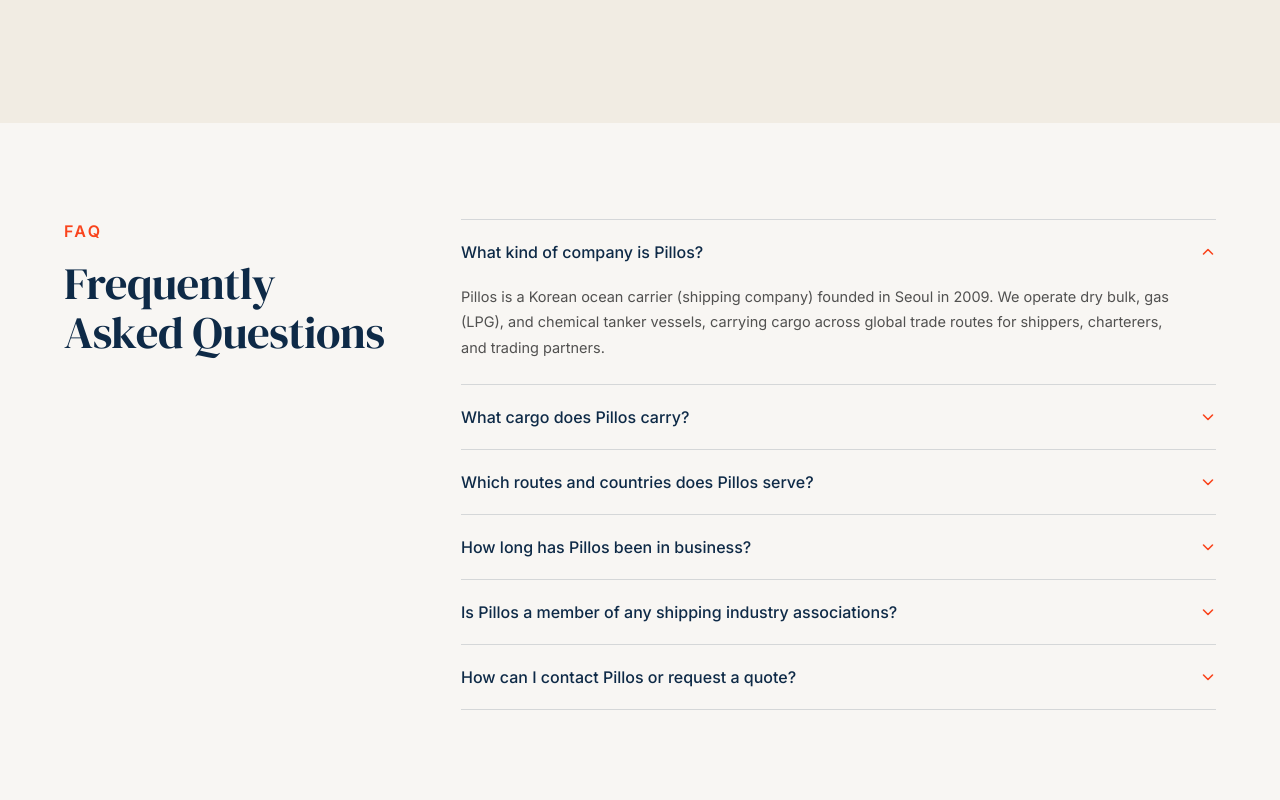
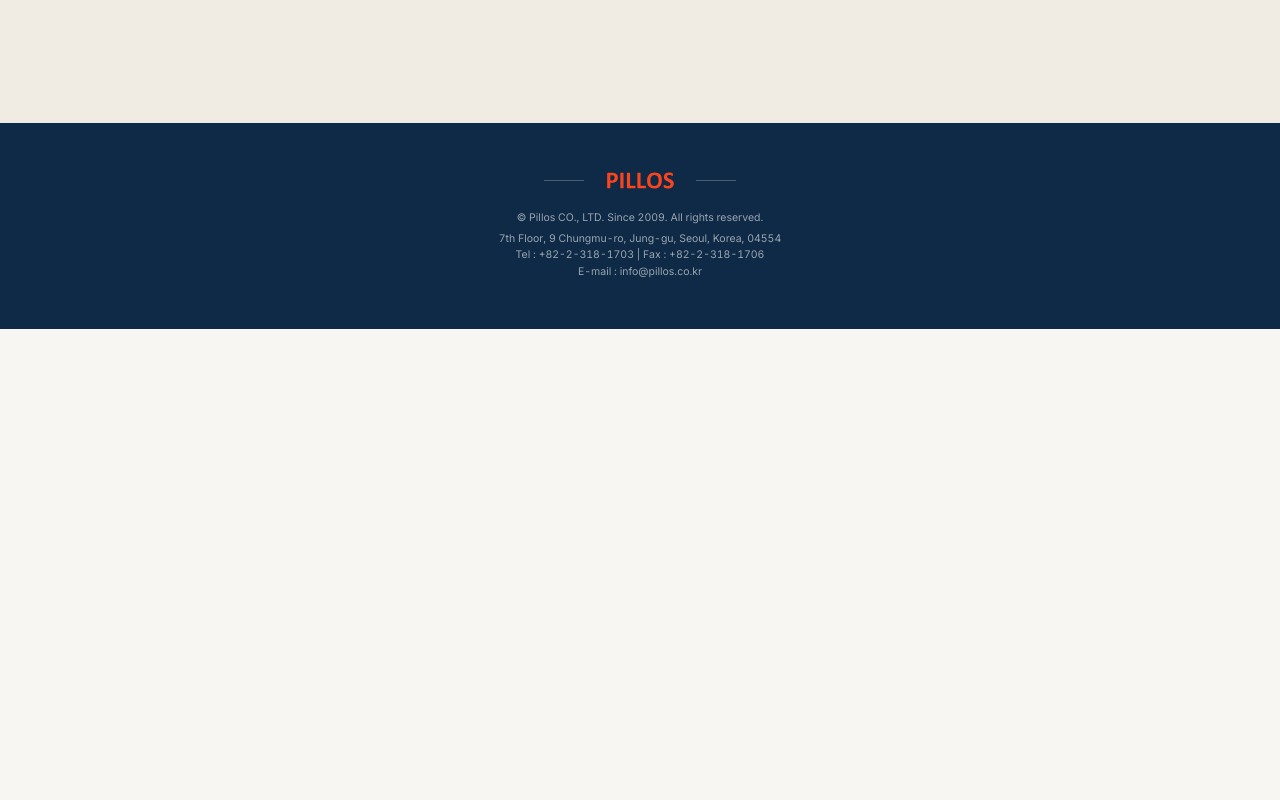
Before and after one commit to rheegr/pillos-corporate-site, a Next.js app: page /about in a window 1280 px wide. Shown: the part 2640-3440 px from the top of the page. After the commit the page ends 2969 px from the top, so only its background shows below. Built offline with nearby package versions, Linux system fonts and the light colour scheme; a web font is replaced by a local one.

Commit message:
Revert "SEO/GEO: fix sitemap/robots domain, add FAQ section+schema, org memberOf, search-console verification slots"
This reverts commit ecf4ee268aa2e8ad9bb52f2042b93f38667296eb.

```diff
--- a/src/app/about/page.tsx
+++ b/src/app/about/page.tsx
@@ -4,7 +4,6 @@
 import About from "@/components/About";
 import VisionMissionValues from "@/components/VisionMissionValues";
 import FromTheBridge from "@/components/FromTheBridge";
-import FAQ from "@/components/FAQ";
 import Footer from "@/components/Footer";
 import { pageHeroes } from "@/data/content";
 
@@ -28,7 +27,6 @@
       <About />
       <FromTheBridge />
       <VisionMissionValues />
-      <FAQ />
       <Footer />
     </main>
   );
--- a/src/app/layout.tsx
+++ b/src/app/layout.tsx
@@ -109,15 +109,6 @@
     index: true,
     follow: true,
   },
-  // TODO(Gary): Naver Search Advisor(https://searchadvisor.naver.com) 가입 후
-  // 사이트 소유확인 메타태그 코드로 아래 값을 교체. Google Search Console도
-  // 같은 방식으로 site-verification 코드 받으면 google 키에 채워넣기.
-  verification: {
-    // google: "GOOGLE_SITE_VERIFICATION_CODE",
-    other: {
-      // "naver-site-verification": "NAVER_VERIFICATION_CODE",
-    },
-  },
 };
 
 export const viewport: Viewport = {
@@ -173,10 +164,6 @@
   ],
   naics: "483111",
   areaServed: ["KR", "JP", "CN", "AU", "Southeast Asia", "Global"],
-  memberOf: [
-    { "@type": "Organization", name: "Korea Shipowners' Association" },
-    { "@type": "Organization", name: "Korea Shipping Association" },
-  ],
 };
 
 const websiteSchema = {
--- a/src/app/robots.ts
+++ b/src/app/robots.ts
@@ -3,6 +3,6 @@
 export default function robots(): MetadataRoute.Robots {
   return {
     rules: [{ userAgent: "*", allow: "/" }],
-    sitemap: "https://pillos.co.kr/sitemap.xml",
+    sitemap: "https://pillos-website-v2.vercel.app/sitemap.xml",
   };
 }
--- a/src/app/sitemap.ts
+++ b/src/app/sitemap.ts
@@ -1,6 +1,6 @@
 import type { MetadataRoute } from "next";
 
-const base = "https://pillos.co.kr";
+const base = "https://pillos-website-v2.vercel.app";
 
 export default function sitemap(): MetadataRoute.Sitemap {
   const now = new Date();
--- a/src/components/FAQ.tsx
+++ /dev/null
@@ -1,96 +0,0 @@
-"use client";
-
-import { useState } from "react";
-import { useLanguage } from "@/contexts/LanguageContext";
-import { faq } from "@/data/content";
-import Reveal from "./Reveal";
-
-function ChevronIcon({ open }: { open: boolean }) {
-  return (
-    <svg
-      width="16"
-      height="16"
-      viewBox="0 0 16 16"
-      fill="none"
-      aria-hidden
-      className={`shrink-0 transition-transform duration-200 text-[#f9441d] ${open ? "rotate-180" : ""}`}
-    >
-      <path d="M3.5 6L8 10.5L12.5 6" stroke="currentColor" strokeWidth="1.6" strokeLinecap="round" strokeLinejoin="round" />
-    </svg>
-  );
-}
-
-export default function FAQ() {
-  const { t } = useLanguage();
-  const [openIndex, setOpenIndex] = useState<number | null>(0);
-
-  return (
-    <section id="faq" className="relative bg-[#f8f6f3] text-[#0e2a47] py-16 lg:py-24">
-      <div className="mx-auto max-w-[1280px] px-6 sm:px-10 lg:px-16">
-        <div className="grid grid-cols-12 gap-y-8 md:gap-10">
-          <div className="col-span-12 md:col-span-4">
-            <Reveal>
-              <div className="eyebrow text-[#f9441d]">{t(faq.overline)}</div>
-              <h2 className="tx-h2 balance mt-4 max-w-[360px] text-[#0e2a47]">{t(faq.heading)}</h2>
-            </Reveal>
-          </div>
-
-          <div className="col-span-12 md:col-span-8 max-w-[760px]">
-            <div className="border-t border-[#0e2a47]/15">
-              {faq.items.map((item, i) => {
-                const open = openIndex === i;
-                return (
-                  <Reveal key={item.q.en} delay={Math.min(i * 40, 200)}>
-                    <div className="border-b border-[#0e2a47]/15">
-                      <button
-                        type="button"
-                        onClick={() => setOpenIndex(open ? null : i)}
-                        aria-expanded={open}
-                        className="flex w-full items-center justify-between gap-6 py-5 text-left"
-                      >
-                        <span className="text-[15px] sm:text-[16px] font-medium leading-[1.5] text-[#0e2a47]">
-                          {t(item.q)}
-                        </span>
-                        <ChevronIcon open={open} />
-                      </button>
-                      {open && (
-                        <p className="pb-6 pr-8 text-[14.5px] leading-[1.75] text-[#1a1a1a]/75">
-                          {t(item.a)}
-                        </p>
-                      )}
-                    </div>
-                  </Reveal>
-                );
-              })}
-            </div>
-          </div>
-        </div>
-      </div>
-
-      {/* FAQPage structured data — always emits both EN and KO Q&A so
-          AI answer engines (ChatGPT, Perplexity, Gemini) and Google's
-          FAQ rich results can cite this page directly. */}
-      <script
-        type="application/ld+json"
-        dangerouslySetInnerHTML={{
-          __html: JSON.stringify({
-            "@context": "https://schema.org",
-            "@type": "FAQPage",
-            mainEntity: faq.items.flatMap((item) => [
-              {
-                "@type": "Question",
-                name: item.q.en,
-                acceptedAnswer: { "@type": "Answer", text: item.a.en },
-              },
-              {
-                "@type": "Question",
-                name: item.q.ko,
-                acceptedAnswer: { "@type": "Answer", text: item.a.ko },
-              },
-            ]),
-          }),
-        }}
-      />
-    </section>
-  );
-}
--- a/src/data/content.ts
+++ b/src/data/content.ts
@@ -299,78 +299,6 @@
       "Korea Shipping Association",
     ],
   },
-};
-
-// ---------- FAQ (About page - also emitted as FAQPage JSON-LD) ----------
-
-export const faq = {
-  overline: { en: "FAQ", ko: "자주 묻는 질문" },
-  heading: {
-    en: "Frequently Asked Questions",
-    ko: "필로스에 대해 자주 묻는 질문",
-  },
-  items: [
-    {
-      q: {
-        en: "What kind of company is Pillos?",
-        ko: "필로스는 어떤 회사인가요?",
-      },
-      a: {
-        en: "Pillos is a Korean ocean carrier (shipping company) founded in Seoul in 2009. We operate dry bulk, gas (LPG), and chemical tanker vessels, carrying cargo across global trade routes for shippers, charterers, and trading partners.",
-        ko: "필로스는 2009년 서울에서 설립된 대한민국 해상운송선사(외항해운사)입니다. 벌크(건화물), 가스(LPG), 케미컬 탱커 선박을 운항하며 국내외 화주 및 파트너사의 화물을 글로벌 항로로 운송합니다.",
-      },
-    },
-    {
-      q: {
-        en: "What cargo does Pillos carry?",
-        ko: "필로스는 어떤 화물을 운송하나요?",
-      },
-      a: {
-        en: "Three cargo classes: dry bulk (coal, iron ore, grain, steel products, cement), gas (LPG and olefin gases), and liquid chemicals (hydrochloric acid, benzene, base oil). Each is operated under dedicated vessel types and safety standards suited to the cargo.",
-        ko: "벌크(석탄, 철광석, 곡물, 철강재, 시멘트), 가스(LPG, 올레핀), 케미컬(염산, 벤젠, 베이스오일) 세 가지 화물군을 운송합니다. 화물 특성에 맞는 전용 선형과 안전 기준으로 운항합니다.",
-      },
-    },
-    {
-      q: {
-        en: "Which routes and countries does Pillos serve?",
-        ko: "필로스는 어떤 항로와 국가를 운항하나요?",
-      },
-      a: {
-        en: "Pillos operates across Korea, Japan, China, Indonesia, Vietnam, Australia, Russia, and the Americas, as well as key intra-Asia lanes, serving steelmakers, petrochemical and refining companies, power utilities, and global trading houses.",
-        ko: "한국, 일본, 중국, 인도네시아, 베트남, 호주, 러시아, 남미 등 주요 항로와 아시아 역내 항로를 운항하며, 철강사, 석유화학·정유사, 발전사, 종합상사 등을 고객으로 두고 있습니다.",
-      },
-    },
-    {
-      q: {
-        en: "How long has Pillos been in business?",
-        ko: "필로스는 설립된 지 얼마나 되었나요?",
-      },
-      a: {
-        en: "Pillos was founded in 2009 and has over 15 years of continuous operating history, including uninterrupted contract performance through the pandemic-era shipping disruptions.",
-        ko: "필로스는 2009년 설립되어 15년 이상 운항해 왔으며, 팬데믹 기간의 물류 혼란 속에서도 모든 계약을 중단 없이 이행했습니다.",
-      },
-    },
-    {
-      q: {
-        en: "Is Pillos a member of any shipping industry associations?",
-        ko: "필로스는 해운 관련 협회에 가입되어 있나요?",
-      },
-      a: {
-        en: "Yes. Pillos is a full member of the Korea Shipping Association (since 2016) and the Korea Shipowners' Association (since 2018).",
-        ko: "네. 필로스는 2016년 한국해운조합, 2018년 한국선주협회에 정회원으로 가입되어 있습니다.",
-      },
-    },
-    {
-      q: {
-        en: "How can I contact Pillos or request a quote?",
-        ko: "필로스에 문의하거나 견적을 요청하려면 어떻게 하나요?",
-      },
-      a: {
-        en: "Reach us at info@pillos.co.kr or +82-2-318-1703, or use the contact form on this site. Our head office is on the 7th floor, 9 Chungmu-ro, Jung-gu, Seoul.",
-        ko: "info@pillos.co.kr 또는 +82-2-318-1703으로 연락 주시거나, 사이트 내 문의 양식을 이용해 주세요. 본사는 서울특별시 중구 충무로 9, 7층에 위치합니다.",
-      },
-    },
-  ] as { q: Bi; a: Bi }[],
 };
 
 // ---------- Page heroes (sub-pages) ----------
```
